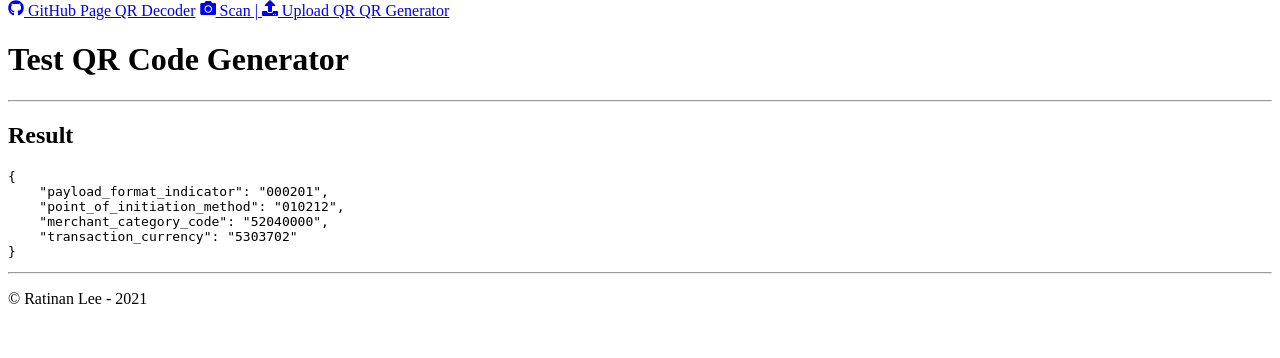
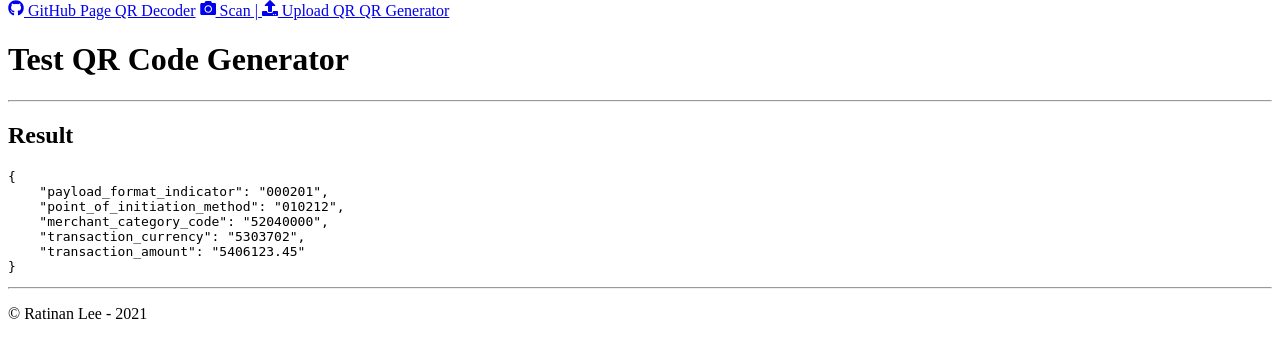
Before and after one commit to lee-ratinan/emv-qr, a PHP site: page /test/generator.php in a window 1280 px wide. Shown: the part 35-393 px from the top of the page. Run offline with PHP 8.4, Linux system fonts and the light colour scheme.

Commit message:
transaction amount

```diff
--- a/src/EmvMerchant.php
+++ b/src/EmvMerchant.php
@@ -6,6 +6,7 @@ require_once 'EmvPayLoadFormatIndicator.php';
 require_once 'EmvPointOfInitiation.php';
 require_once 'EmvMerchantCategoryCode.php';
 require_once 'EmvTransactionCurrency.php';
+require_once 'EmvTransactionAmount.php';
 
 /**
  * Class EmvMerchant
@@ -57,7 +58,7 @@ class EmvMerchant {
      * ID 54
      * @var
      */
-    private $transaction_amount;
+    public $transaction_amount;
 
     /**
      * ID 55
@@ -147,9 +148,9 @@ class EmvMerchant {
                 case self::ID_TRANSACTION_CURRENCY:
                     $this->transaction_currency = new EmvTransactionCurrency($strValue);
                     break;
-//                case self::ID_TRANSACTION_AMOUNT:
-////                    $this->process_amount($strValue);
-//                    break;
+                case self::ID_TRANSACTION_AMOUNT:
+                    $this->transaction_amount = new EmvTransactionAmount($strValue);
+                    break;
 //                case self::ID_TIP_OR_CONVENIENCE_FEE_INDICATOR:
 ////                    $this->process_fee_indicator($strValue);
 //                    break;
@@ -210,13 +211,15 @@ class EmvMerchant {
      * @param string $point_of_initiation_method
      * @param string $merchant_category_code
      * @param string $transaction_currency
+     * @param int|float $transaction_amount
      */
-    public function write($point_of_initiation_method, $merchant_category_code, $transaction_currency)
+    public function write($point_of_initiation_method, $merchant_category_code, $transaction_currency, $transaction_amount)
     {
         $this->payload_format_indicator = (new EmvPayLoadFormatIndicator())->generate();
         $this->point_of_initiation_method = (new EmvPointOfInitiation())->generate($point_of_initiation_method);
         $this->merchant_category_code = (new EmvMerchantCategoryCode())->generate($merchant_category_code);
         $this->transaction_currency = (new EmvTransactionCurrency())->generate($transaction_currency);
+        $this->transaction_amount = (new EmvTransactionAmount())->generate($transaction_amount);
     }
 
 }
--- /dev/null
+++ b/src/EmvTransactionAmount.php
@@ -0,0 +1,59 @@
+<?php
+
+
+namespace EMVQR;
+
+
+class EmvTransactionAmount {
+
+    const ID = '54';
+    public $id;
+    public $value;
+    public $description;
+    public $error;
+
+    /**
+     * EmvTransactionAmount constructor.
+     * @param null|string $string
+     */
+    public function __construct($string = NULL)
+    {
+        if ( ! is_null($string))
+        {
+            $this->id = self::ID;
+            if (13 < strlen($string) && preg_match('/^(\d+|\d+\.|\d+\.\d+)$/', $string))
+            {
+                $this->value = $string;
+                $stringFloat = floatval($string);
+                $this->description = number_format($stringFloat, 2, '.', ',');
+                $this->error = FALSE;
+            } else
+            {
+                $this->error = TRUE;
+            }
+        }
+    }
+
+    /**
+     * Generate the string for Transaction Amount
+     * @param float|int $amount The amount to be charged
+     * @return string
+     */
+    public function generate($amount)
+    {
+        $strAmount = '';
+        if (is_int($amount))
+        {
+            $strAmount = number_format($amount, 0, '.', '');
+        } else if (is_float($amount))
+        {
+            $strAmount = number_format($amount, 2, '.', '');
+        }
+        $strLength = strlen($strAmount);
+        if (13 >= $strLength && ! empty($strAmount))
+        {
+            return self::ID . sprintf('%02d', $strLength) . $strAmount;
+        }
+    }
+
+}
--- a/test/generator.php
+++ b/test/generator.php
@@ -2,7 +2,7 @@
 use \EMVQR\EmvMerchant;
 require_once '../src/EmvMerchant.php';
 $emv = new EmvMerchant();
-$emv->write(\EMVQR\EmvPointOfInitiation::TYPE_DYNAMIC, '0000', 'SGD');
+$emv->write(\EMVQR\EmvPointOfInitiation::TYPE_DYNAMIC, '0000', 'SGD', 123.45);
 $json = json_encode($emv, JSON_PRETTY_PRINT);
 ?>
 <html>
```
